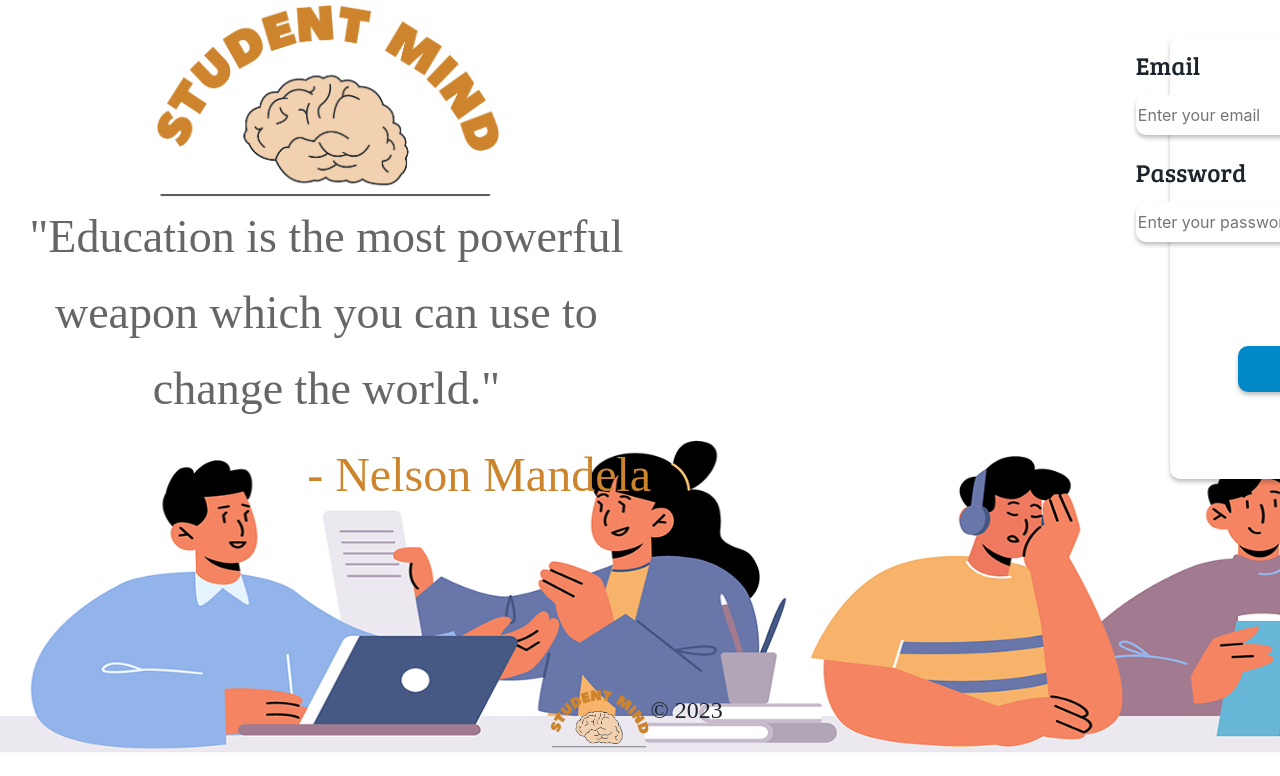
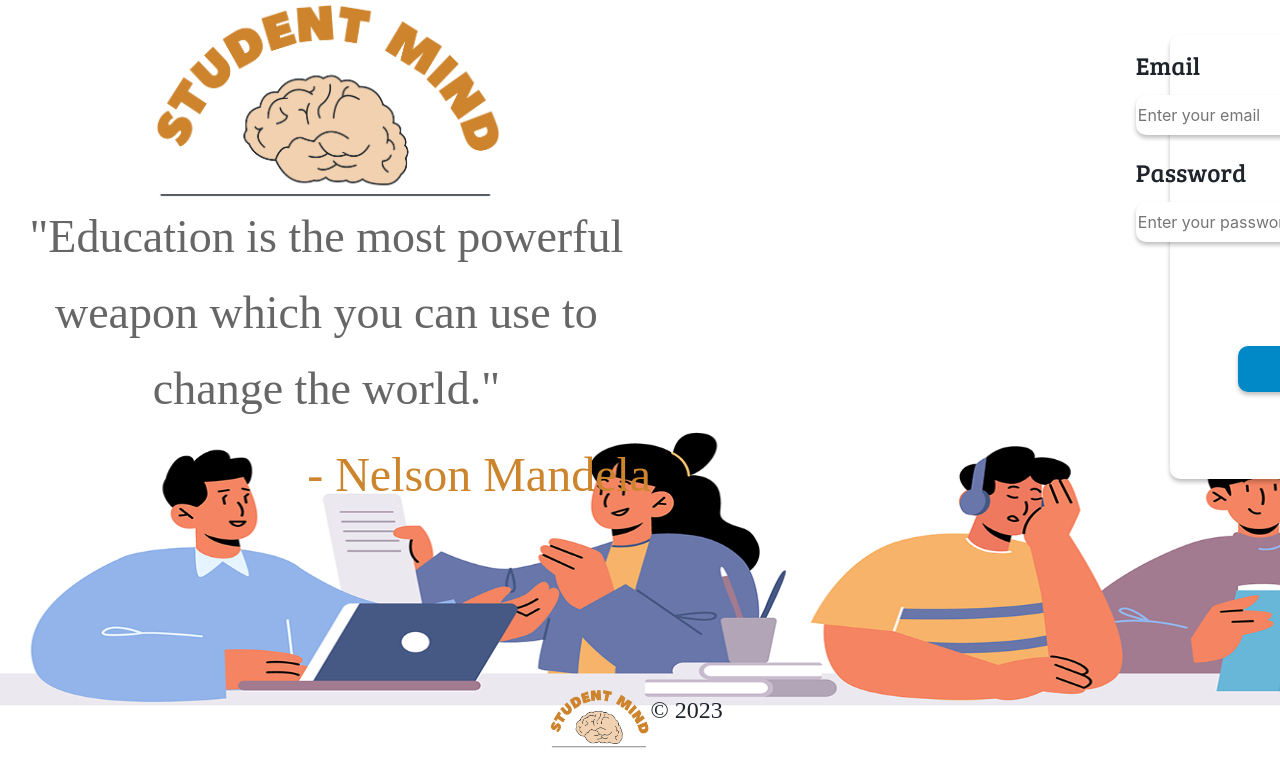
Before and after one commit to Dame2Dolla/TechyDev, a PHP site: page / in a window 1280 px wide; the page is wider, and only the part inside the window is pictured. Shown: the part 52-828 px from the top of that part. After the commit the page ends 800 px from the top of that part, so only its background shows below. Run offline with PHP 8.4, Linux system fonts and the light colour scheme; some web fonts are replaced.

Commit message:
Re-design final changes.
changed position of the image group and re-adjusted margin-top.

```diff
--- a/my-app/index.php
+++ b/my-app/index.php
@@ -69,7 +69,7 @@
   <section>
     <div class="image-group">
 
-      <img src="./images/img_StudentGraphic.png" width="1900px" height="400px"/>
+      <img src="./images/img_StudentGraphic.png" width="1900px" height="350px"/>
     </div>
   </section>
   <footer>
--- a/my-app/style.css
+++ b/my-app/style.css
@@ -275,7 +275,7 @@ html {
 }
 
 .image-group{
-  position: relative;
+  position: absolute;
   margin-top: 13.8%;
 }
 .logo-header{
```
